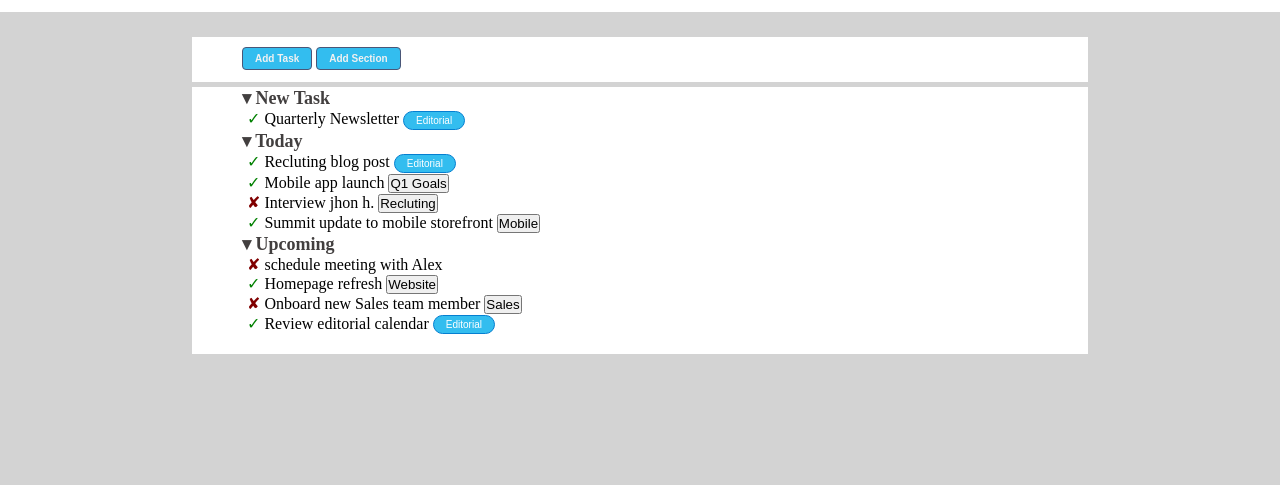
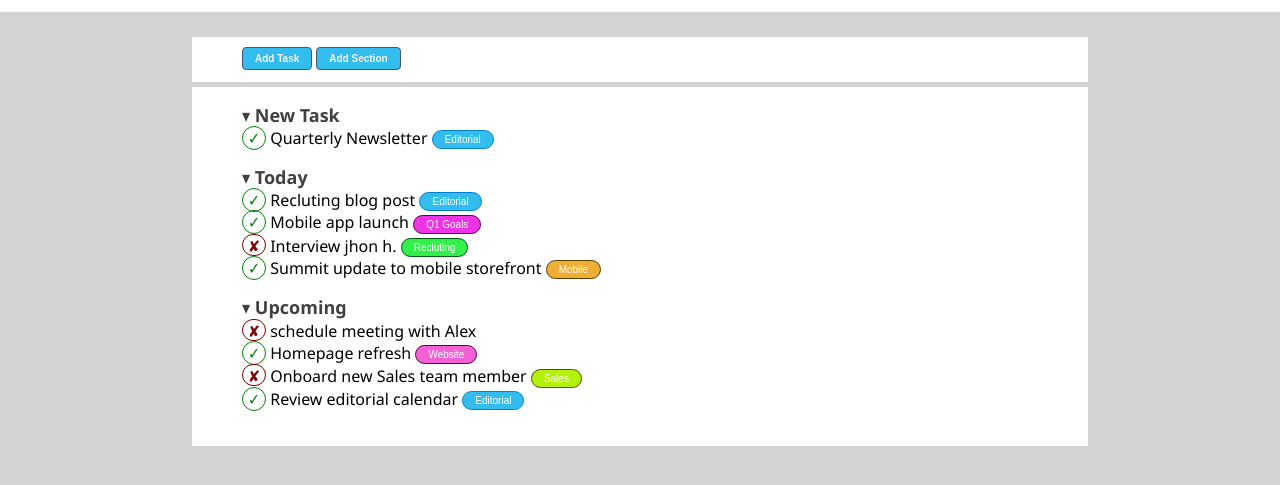
Before and after one commit to FrancescoSica16/html-css-toboolist, a plain HTML site: page index.html in a window 1280 px wide. Shown: the part 53-538 px from the top of the page. Drawn offline with Linux system fonts and the light colour scheme.

Commit message:
Final-top

```diff
--- a/css/style.css
+++ b/css/style.css
@@ -14,7 +14,8 @@ header{
 
 ul {
     list-style: none;
-   }
+}
+
 .container{
     width: 70%;
     padding-top: 10px;
@@ -22,9 +23,14 @@ ul {
     margin: auto;
     margin-top: 25px;
     background-color: white;
-
 }
 
+.task-type{
+    font-family:'Segoe UI', Tahoma, Geneva, Verdana, sans-serif
+}
+.task{
+    font-family: 'Segoe UI', Tahoma, Geneva, Verdana, sans-serif;
+}
 .logo-text{
     display: inline-block;
     vertical-align: 15px;
@@ -34,11 +40,16 @@ ul {
 .button-section{
     height: 40px;
     border-bottom: 5px solid  lightgray;
+    margin-bottom: 16px;
 }
 
 .padding50{
     padding-left: 50px ;
     padding-right: 50px;
+}
+
+.new-task , .today , .upcoming{
+    margin-bottom: 16px;
 }
 
 .task-type{
@@ -52,16 +63,29 @@ ul {
 
 }
 
-#check.task:before{
+.check.task:before{
     content: "\2713";
     color: green;
     padding-left: 5px;
+    border: green solid 1px;
+    padding-left: 5px;
+    padding-right: 5px;
+    border-radius: 15px;
+    width: 12px;
+    height: 20px;
+
 }
 
-#uncheck.task:before{
+.uncheck.task:before{
     content: "\2718";
     color: rgb(128, 0, 0);
     padding-left: 5px;
+    padding-right: 5px;
+    display: inline-block;
+    border: rgb(128, 0, 0) solid 1px;
+    border-radius: 15px;
+    width: 12px;
+    height: 20px;
 }
 .add-button{
     background-color:#33bdef;
@@ -78,11 +102,9 @@ ul {
     vertical-align: middle;
 }
 
-
-#editorial{
-    background-color:#33bdef;
+.badge{
     border-radius:12px;
-    border:1px solid #057fd0;
+    border:1px solid;
     display:inline-block;
     cursor:pointer;
     color:#ffffff;
@@ -91,6 +113,33 @@ ul {
     padding:3px 12px;
     text-decoration:none;
     vertical-align: middle;
+}
+.editorial{
+    background-color:#33bdef;
+    border-color: #057fd0;
+}
+
+.q1-goals{
+    background-color:#ef33e6;
+    border-color: #5a0053;
+}
+
+.recluting{
+    background-color:#33ef4c;
+    border-color: #005a14;
+}
+.mobile{
+    background-color:#efad33;
+    border-color: #5a3e00;
+}
+
+.website{
+    background-color:#f362d4;
+    border-color: #5a0047;
+}
+.sales{
+background-color:#b3f108;
+border-color: #425a00;
 }
 
 #editorial{
@@ -120,11 +169,6 @@ ul {
     text-decoration:none;
     vertical-align: middle;
 }
-#none{
+.none{
     display: none;
 }
-
-
-#check
-
-#uncheck
--- a/index.html
+++ b/index.html
@@ -16,70 +16,78 @@
     <main>
         <div class="container">
             <section class="button-section padding50">
-                <button id="add-task" class="add-button">Add Task</button>
-                <button id="add-section" class="add-button">Add Section</button>
+                <span id="add-task" class="add-button">Add Task</span>
+                <span id="add-section" class="add-button">Add Section</span>
             </section>
 
+        <ul>
+            <li>
                 <section class="new-task padding50">
                     <div class="task-type"> New Task</div>
                     <ul>
                         <li>
-                        <div id="check" class="task"> Quarterly Newsletter
-                            <button id="editorial">Editorial</button>
+                            <div class="task check"> Quarterly Newsletter
+                                <span class="badge editorial">Editorial</span>
                             </div>
                         </li>
                     </ul>
-            <section class="today">
+                </section>
+            </li>
+            <li>
+                <section class="today padding50">
                     <div class="task-type"> Today</div>
                     <ul>
                         <li>
-                        <div id="check" class="task"> Recluting blog post
-                            <button id="editorial">Editorial</button>
+                            <div class="task check"> Recluting blog post
+                                <span class="badge editorial">Editorial</span>
                             </div>
                         </li>
                         <li>
-                        <div id="check" class="task"> Mobile app launch
-                            <button id="q1-goals">Q1 Goals</button>
+                            <div class="task check"> Mobile app launch
+                                <span class="badge q1-goals">Q1 Goals</span>
                             </div>
                         </li>
                         <li>
-                        <div id="uncheck" class="task"> Interview jhon h.
-                            <button id="recluting">Recluting</button>
+                            <div class="task uncheck"> Interview jhon h.
+                                <span class="badge recluting">Recluting</span>
                             </div>
                         </li>
                         <li>
-                        <div id="check" class="task"> Summit update to mobile storefront
-                            <button id="mobile">Mobile</button>
+                            <div class="task check"> Summit update to mobile storefront
+                                <span class="badge mobile">Mobile</span>
                             </div>
                         </li>
                     </ul>
-            <section class="upcoming">
+                </section>
+            </li>
+            <li>
+                <section class="upcoming padding50">
                     <div class="task-type"> Upcoming</div>
                     <ul>
                         <li>
-                        <div id="uncheck" class="task"> schedule meeting with Alex
-                            <button id="none"></button>
+                            <div class="task uncheck"> schedule meeting with Alex
+                                <span class="badge none"></span>
                             </div>
                         </li>
                         <li>
-                        <div id="check" class="task"> Homepage refresh
-                            <button id="website">Website</button>
+                            <div class="task check"> Homepage refresh
+                                <span class="badge website">Website</span>
                             </div>
                         </li>
                         <li>
-                        <div id="uncheck" class="task"> Onboard new Sales team member
-                            <button id="sales">Sales</button>
+                            <div class="task uncheck"> Onboard new Sales team member
+                                <span class="badge sales">Sales</span>
                             </div>
                         </li>
                         <li>
-                        <div id="check" class="task"> Review editorial calendar
-                            <button id="editorial">Editorial</button>
+                            <div class="task check"> Review editorial calendar
+                                <span class="badge editorial">Editorial</span>
                             </div>
                         </li>
                     </ul>
-
                 </section>
-
+            </li>
+            </ul>
         </div>
     </main>
 
```
Lines whose indentation alone changed are shown as unchanged.
